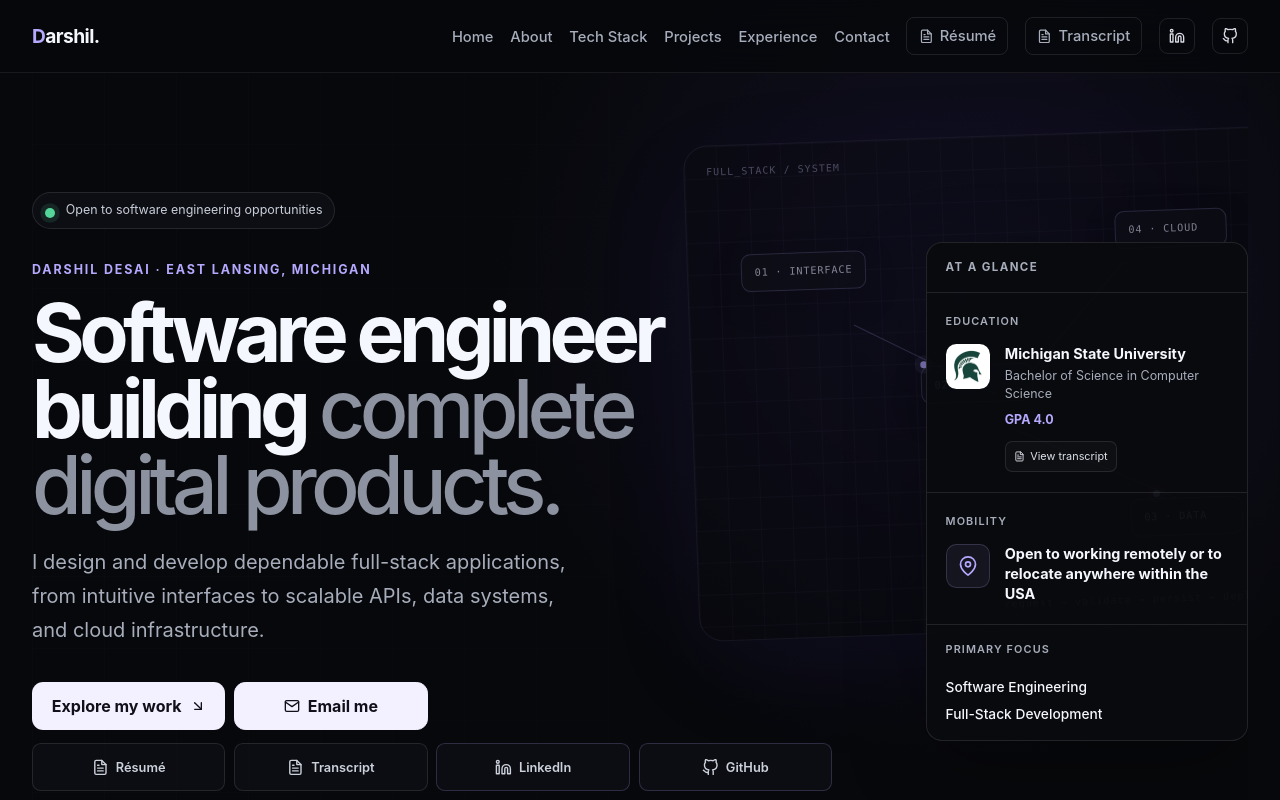
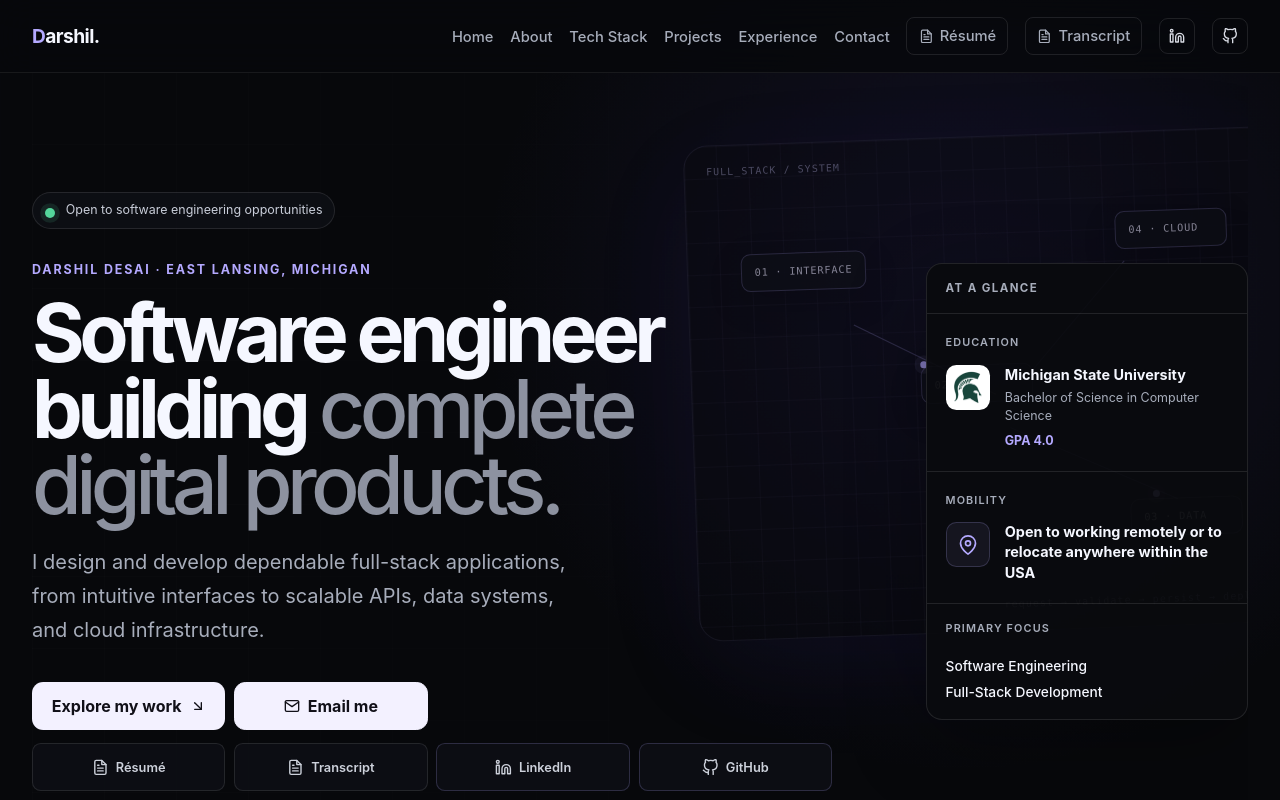
Before and after one commit to darshil040804/Personal-Portfolio-Website, a React (Vite) app: page / in a window 1280 px wide. Shown: the top 800 px of the page. Built offline with nearby package versions, Linux system fonts and the light colour scheme; a web font is replaced by a local one.

Commit message:
fixed at a glance section

```diff
--- a/src/index.css
+++ b/src/index.css
@@ -610,6 +610,18 @@ a.resource-button:hover {
   gap: 0.9rem;
 }
 
+.snapshot-education-link {
+  margin: -0.65rem;
+  padding: 0.65rem;
+  border-radius: 0.7rem;
+  transition: background-color 180ms ease, transform 180ms ease;
+}
+
+.snapshot-education-link:hover {
+  background: rgba(180, 169, 255, 0.07);
+  transform: translateY(-1px);
+}
+
 .snapshot-icon {
   width: 2.8rem;
   height: 2.8rem;
--- a/src/sections/Hero.jsx
+++ b/src/sections/Hero.jsx
@@ -95,7 +95,11 @@ const Hero = () => (
             </div>
             <div className="snapshot-section">
                 <h3>Education</h3>
-                <div className="snapshot-detail">
+                <a
+                    className="snapshot-detail snapshot-education-link"
+                    href={transcriptUrl}
+                    aria-label="View official Michigan State University transcript"
+                >
                     <div className="snapshot-icon">
                         <img src="/assets/msu-logo.png" alt="Michigan State University Spartan logo" />
                     </div>
@@ -103,19 +107,8 @@ const Hero = () => (
                         <strong>Michigan State University</strong>
                         <p>Bachelor of Science in Computer Science</p>
                         <b>GPA 4.0</b>
-                        {transcriptUrl ? (
-                            <a className="snapshot-document-link" href={transcriptUrl}>
-                                <FiFileText aria-hidden="true" />
-                                View transcript
-                            </a>
-                        ) : (
-                            <button className="snapshot-document-link" type="button" disabled>
-                                <FiFileText aria-hidden="true" />
-                                Transcript coming soon
-                            </button>
-                        )}
                     </div>
-                </div>
+                </a>
             </div>
             <div className="snapshot-section">
                 <h3>Mobility</h3>
```
